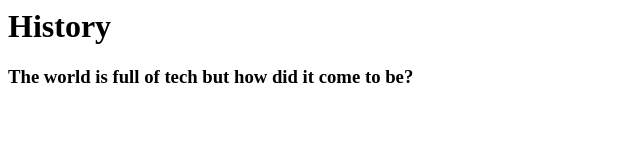
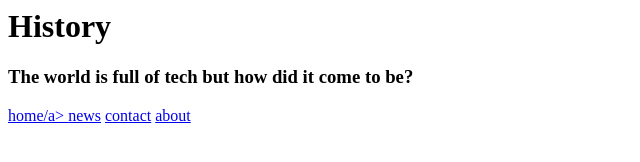
Before and after one commit to TittanMane/Tittan, a plain HTML site: page index.html in a window 1280 px wide. Shown: the whole page, without its empty margins (0-640 px from the left). Drawn offline with Linux system fonts and the light colour scheme.

Commit message:
Update index.html

```diff
--- a/index.html
+++ b/index.html
@@ -2,5 +2,12 @@
 <body>
 <h1>History</h1>
 <h3>The world is full of tech but how did it come to be?</h3>
+  <div class="topnav"
+       id="mytopnav">
+    <a href="home.html">home/a>
+      <a href="news.html">news</a>
+      <a href="contact.html">contact</a>
+      <a href="about.html">about</a>
+      </div>
 </body>
 </html>
```
